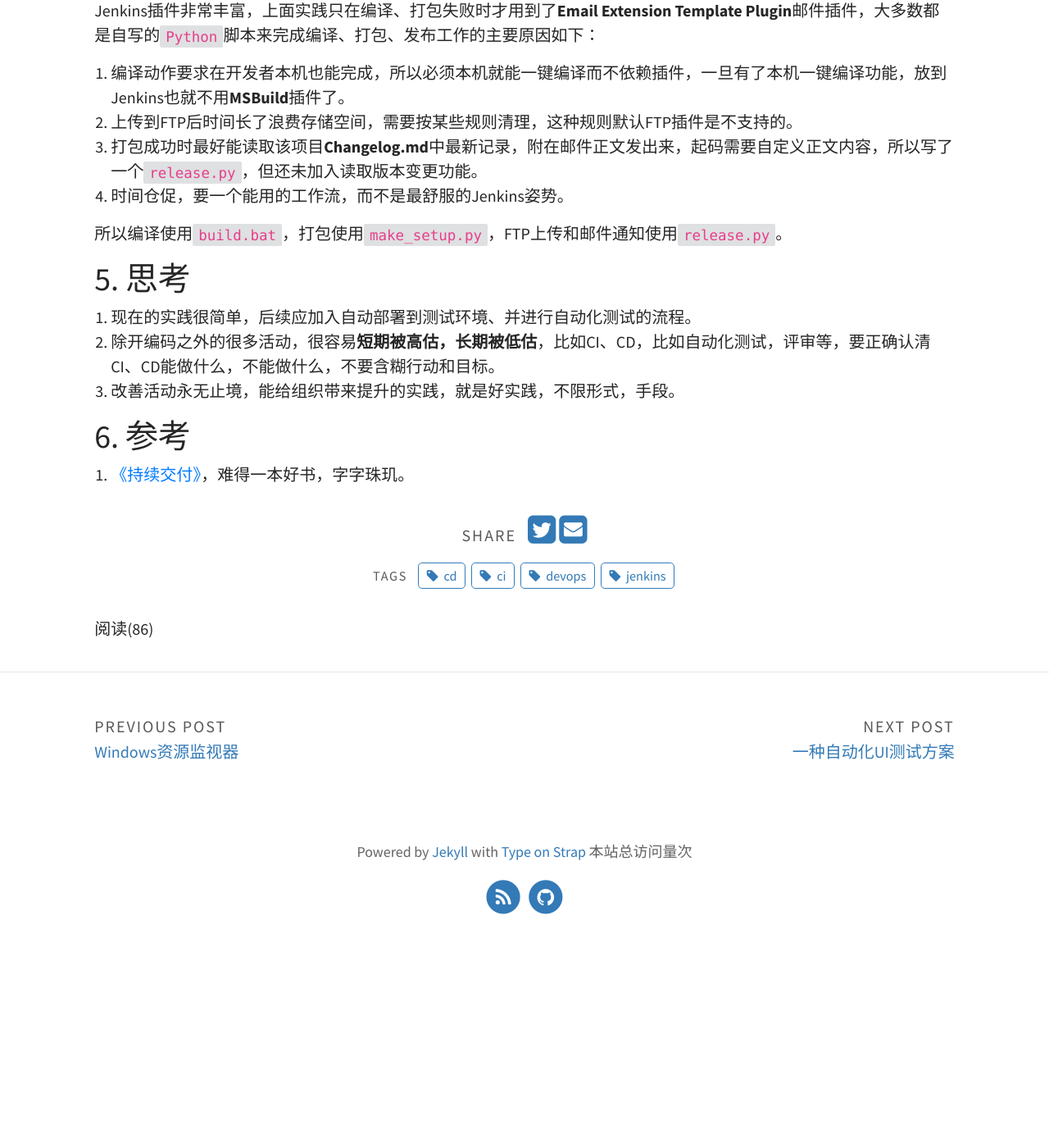
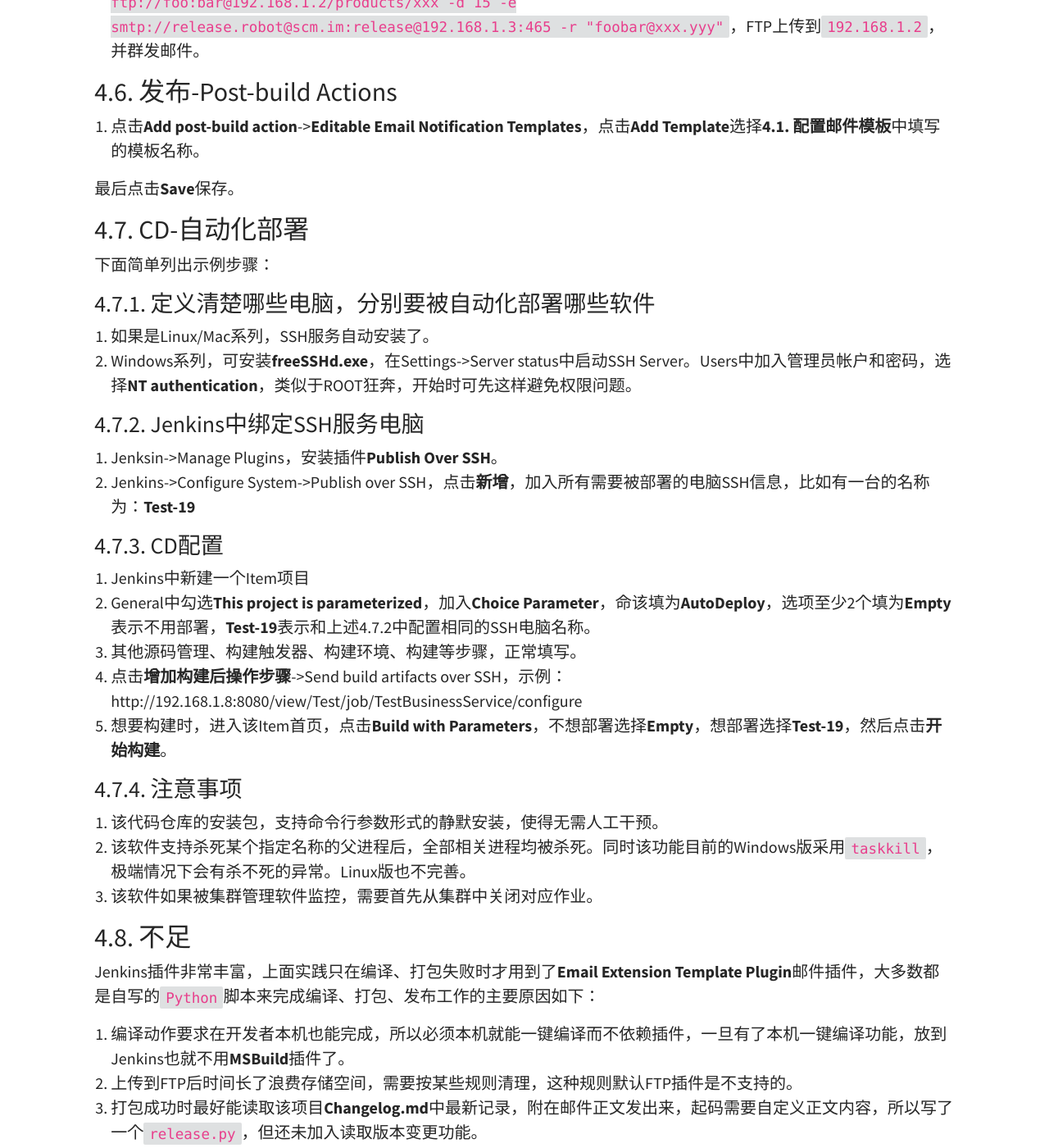
Before and after one commit to hubugui/hubugui.github.io, a Jekyll site: the page built from _posts/2019-10-03-持续交付与Jenkins实践.md, in a window 1280 px wide and 1400 px high, scrolled down 4276 px. Shown: the whole window at 82% size. Built offline with Jekyll 4.4.1, drawn with Linux system fonts in a browser that asks for light colours; comment, search, counter and statistics services are not loaded; before the commit the page ends 5432 px from its top, so only the background shows below that; some of the changed text lies outside the part shown.

Commit message:
update Jenkins

```diff
--- a/_posts/2019-10-03-持续交付与Jenkins实践.md
+++ b/_posts/2019-10-03-持续交付与Jenkins实践.md
@@ -16,9 +16,10 @@
 
 # 1. 概念
 
-* **CI** Continuous Integration，持续集成
-  * 按照时间、事件的计划，自动拉取代码仓库，实施代码分析、编译、执行测试脚本、制作安装包等。
-* **CD** Continuous Delivery，持续交付
+### 1.1. **CI** Continuous Integration，持续集成
+  * 团队成员频繁地集成各自的开发成果，从而尽早约束个人理解和技术实现的偏差。类似大部队行军时每隔半天检查人员，及时找回迷路的队员，而不是到了战壕才去找人，把后期修复成本降低最低。往往通过手动或自动根据时间、事件触发的方式，拉取代码仓库，实施代码分析、编译、执行测试和制作安装包等。
+
+### 1.2. **CD** Continuous Delivery，持续交付
   * 结合**CI**成果，通过网络发布安装包或可运行软件包，如果条件允许，直接部署到测试或生产环境，完成安装、配置、执行环境中特有的测试脚本，最后投入运行。
 
 # 2. 变化
@@ -113,7 +114,31 @@
 
 最后点击**Save**保存。
 
-## 4.7. 不足
+## 4.7. CD-自动化部署
+
+下面简单列出示例步骤：
+
+### 4.7.1. 定义清楚哪些电脑，分别要被自动化部署哪些软件
+1. 如果是Linux/Mac系列，SSH服务自动安装了。
+1. Windows系列，可安装**freeSSHd.exe**，在Settings->Server status中启动SSH Server。Users中加入管理员帐户和密码，选择**NT authentication**，类似于ROOT狂奔，开始时可先这样避免权限问题。
+
+### 4.7.2. Jenkins中绑定SSH服务电脑
+1. Jenksin->Manage Plugins，安装插件**Publish Over SSH**。
+1. Jenkins->Configure System->Publish over SSH，点击**新增**，加入所有需要被部署的电脑SSH信息，比如有一台的名称为：**Test-19**
+
+### 4.7.3. CD配置
+1. Jenkins中新建一个Item项目
+1. General中勾选**This project is parameterized**，加入**Choice Parameter**，命该填为**AutoDeploy**，选项至少2个填为**Empty**表示不用部署，**Test-19**表示和上述4.7.2中配置相同的SSH电脑名称。
+1. 其他源码管理、构建触发器、构建环境、构建等步骤，正常填写。
+1. 点击**增加构建后操作步骤**->Send build artifacts over SSH，示例：http://192.168.1.8:8080/view/Test/job/TestBusinessService/configure
+1. 想要构建时，进入该Item首页，点击**Build with Parameters**，不想部署选择**Empty**，想部署选择**Test-19**，然后点击**开始构建**。
+
+### 4.7.4. 注意事项
+1. 该代码仓库的安装包，支持命令行参数形式的静默安装，使得无需人工干预。
+1. 该软件支持杀死某个指定名称的父进程后，全部相关进程均被杀死。同时该功能目前的Windows版采用`taskkill`，极端情况下会有杀不死的异常。Linux版也不完善。
+1. 该软件如果被集群管理软件监控，需要首先从集群中关闭对应作业。
+
+## 4.8. 不足
 
 Jenkins插件非常丰富，上面实践只在编译、打包失败时才用到了**Email Extension Template Plugin**邮件插件，大多数都是自写的`Python`脚本来完成编译、打包、发布工作的主要原因如下：
 
@@ -133,3 +158,4 @@
 # 6. 参考
 
 1. [《持续交付》](https://book.douban.com/subject/6862062/)，难得一本好书，字字珠玑。
+2. [how-to-control-parametrized-publishing-in-jenkins-using-publish-over-ssh-plugin](https://stackoverflow.com/questions/13411489/how-to-control-parametrized-publishing-in-jenkins-using-publish-over-ssh-plugin)
```
Also changed, not shown: other parts of _posts/2019-10-03-持续交付与Jenkins实践.md (+2 -2 lines).
